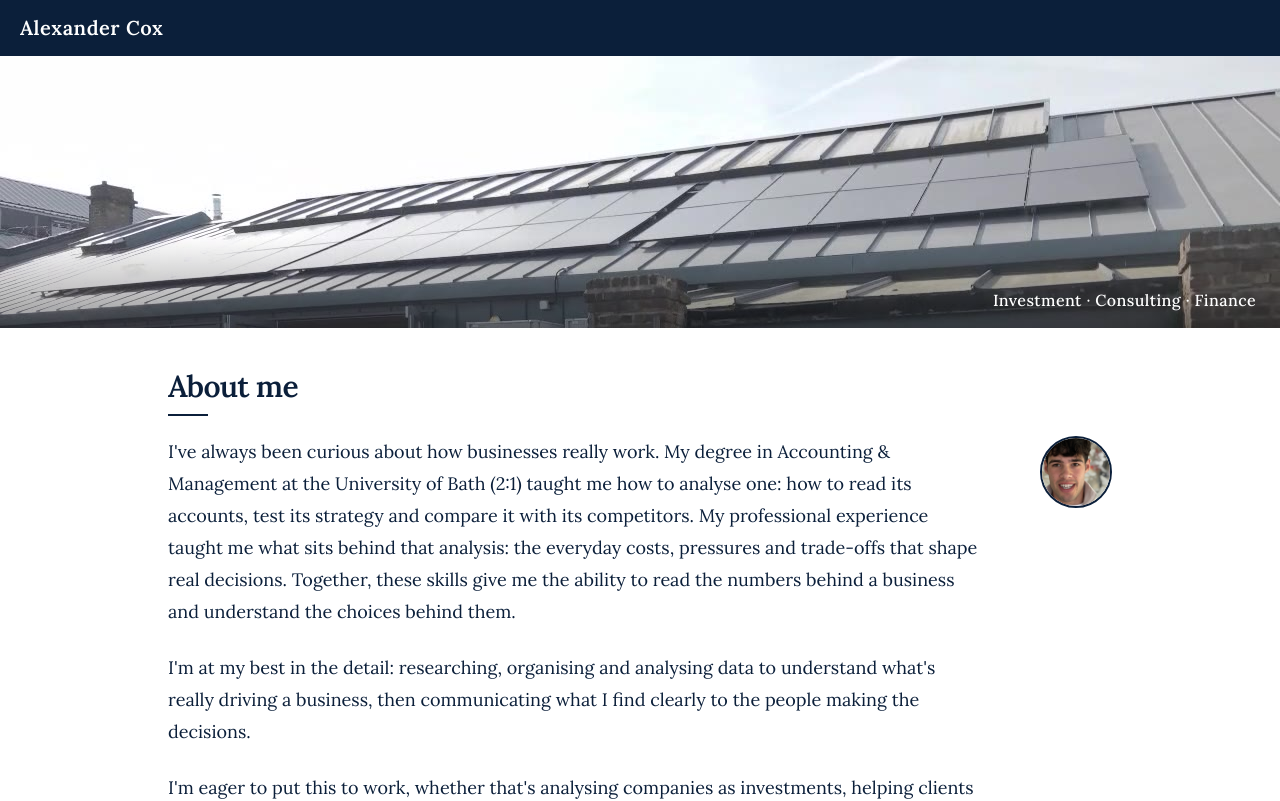
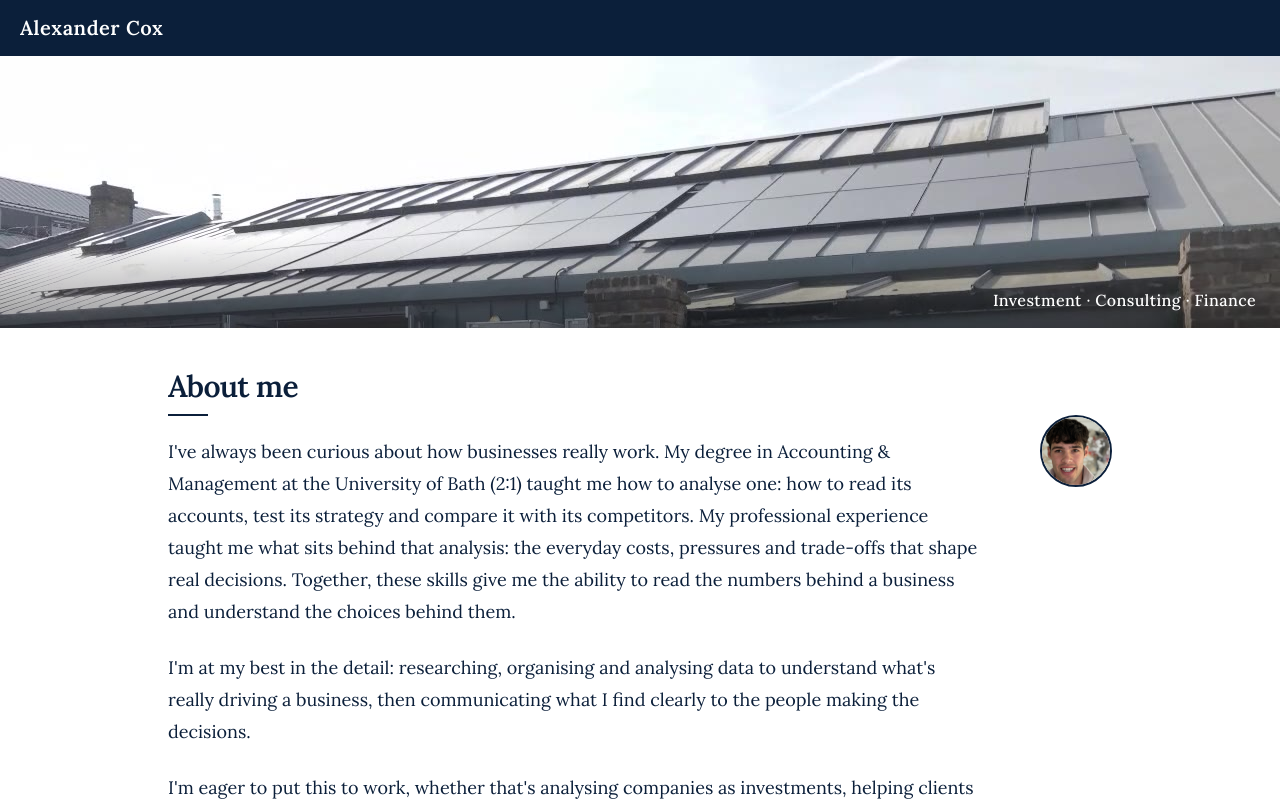
Before and after one commit to alexlouiscox/genesis-, a Next.js app: page / in a window 1280 px wide. Shown: the top 801 px of the page. Built offline with nearby package versions, Linux system fonts and the light colour scheme.

Commit message:
Align the portrait with in and centre the face in the crop
Co-authored-by: alex.louis.cox <alex.louis.cox@gmail.com>

```diff
--- a/src/components/about-intro.tsx
+++ b/src/components/about-intro.tsx
@@ -20,7 +20,8 @@ export function AboutIntro() {
       const wordBox = word.getBoundingClientRect();
       const rowBox = row.getBoundingClientRect();
       const wordMid = wordBox.top + wordBox.height / 2;
-      setOffset(wordMid - rowBox.top - CIRCLE_PX / 2);
+      const next = wordMid - rowBox.top - CIRCLE_PX / 2;
+      setOffset((prev) => (Math.abs(prev - next) < 0.5 ? prev : next));
     }
     place();
     const fonts = document.fonts?.ready;
@@ -61,7 +62,7 @@ export function AboutIntro() {
           style={{
             width: CIRCLE_PX,
             height: CIRCLE_PX,
-            marginTop: Math.max(0, offset),
+            marginTop: offset,
           }}
         >
           <img
@@ -69,10 +70,10 @@ export function AboutIntro() {
             alt="Alexander Cox"
             className="absolute left-1/2 top-1/2 max-w-none object-cover"
             style={{
-              width: "175%",
-              height: "175%",
-              objectPosition: "50% 30%",
-              transform: "translate(-50%, -42%)",
+              width: "155%",
+              height: "155%",
+              objectPosition: "50% 36%",
+              transform: "translate(-50%, -36%)",
             }}
           />
         </div>
```
